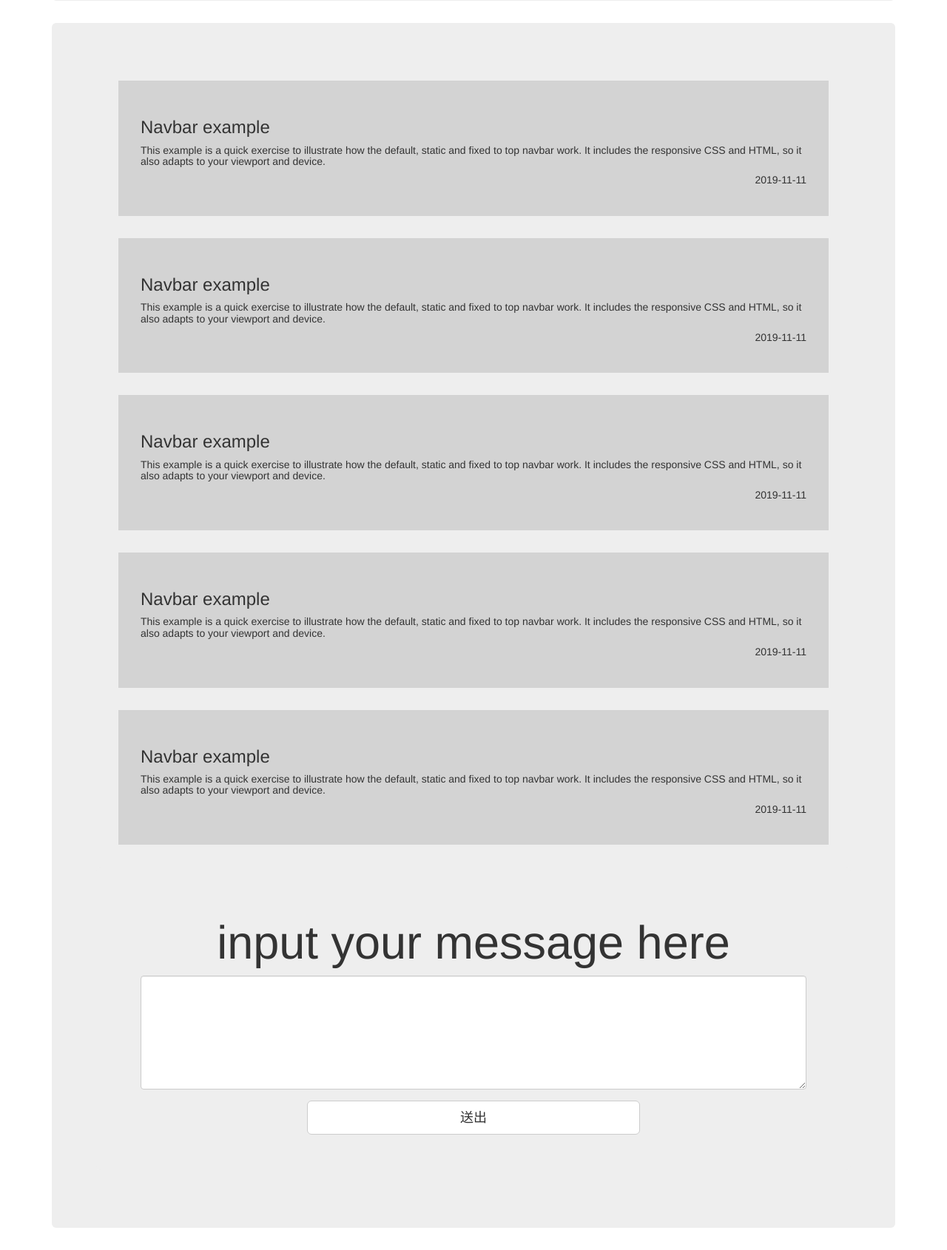
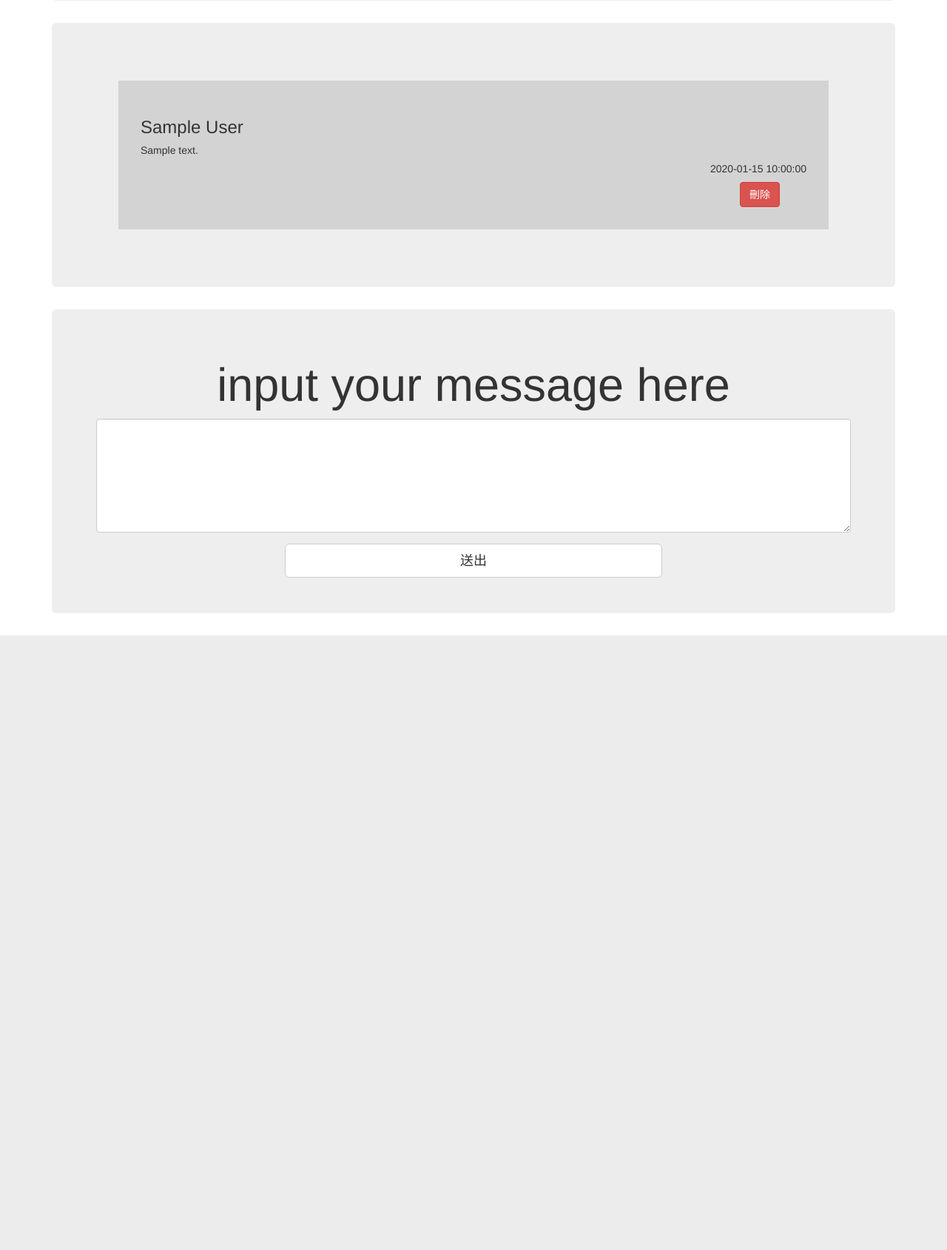
Before and after one commit to ChiaTienLiang/messageBoard, a PHP site: page /home.php in a window 1280 px wide. Shown: the part 265-1955 px from the top of the page at 74% size. After the commit the page ends 1124 px from the top, so only its background shows below. Run offline with PHP 8.4, Linux system fonts and the light colour scheme; the visitor is signed in with stand-in values (Sample User, id 1); tables that the repository leaves empty or names only in its code hold one stand-in row (values such as "Sample post"); some libraries are stand-ins or nearby versions.

Commit message:
增加刪除按鈕OK

```diff
--- /dev/null
+++ b/GetMsg.php
@@ -0,0 +1,10 @@
+<?php
+require_once("sql.php");
+$sql = "SELECT member.name,message.id,message.message,message.create_at FROM message,member WHERE member.id=message.memberId ORDER BY create_at DESC";
+$result = mysqli_query($mysqli, $sql);
+$num = mysqli_num_rows($result); //取得數量
+for ($i = 0; $i < $num; $i++) {
+    $search[$i] = mysqli_fetch_assoc($result);
+}
+echo json_encode($search);
+mysqli_close($mysqli);
--- a/addMsg.php
+++ b/addMsg.php
@@ -4,9 +4,9 @@ session_start();
 $message = $_POST['Msg'];
 $memberId = $_SESSION['id'];
 
-$sql = "INSERT INTO message(memberId,message,update_at)VALUES('$memberId','$message',NOW())";
+$sql = "INSERT INTO message(memberId,message)VALUES('$memberId','$message')";
 $result = mysqli_query($mysqli, $sql);
+
 echo 'true';
 
 mysqli_close($mysqli);
-?>
--- a/home.php
+++ b/home.php
@@ -6,11 +6,13 @@
     <meta charset="utf-8">
     <meta http-equiv="X-UA-Compatible" content="IE=edge">
     <meta name="viewport" content="width=device-width, initial-scale=1">
+
     <meta name="description" content="">
     <meta name="author" content="">
-
+    <script src="https://cdn.jsdelivr.net/npm/sweetalert2@9"></script>
     <title>Fixed Top Navbar Example for Bootstrap</title>
-
+    <script src="https://cdn.bootcss.com/jquery/1.12.4/jquery.min.js"></script>
+    <script src="https://cdn.bootcss.com/bootstrap/3.3.7/js/bootstrap.min.js"></script>
     <!-- Bootstrap core CSS -->
     <link href="https://cdn.bootcss.com/bootstrap/3.3.7/css/bootstrap.min.css" rel="stylesheet">
 
@@ -28,6 +30,14 @@
         .day {
             text-align: right;
         }
+
+        #delBtn {
+            margin-left: 90%;
+        }
+
+        /*  #changBtn {
+            margin-left: 80%;
+        } */
     </style>
 </head>
 
@@ -45,6 +55,7 @@
                 </button>
                 <span class="navbar-brand">Welcome to CY Message Board，
                     <?php session_start();
+                    $level = $_SESSION['level'];
                     if (isset($_SESSION['name'])) echo $_SESSION['name'];
                     else echo 'Guest' ?>
                 </span>
@@ -76,67 +87,37 @@
             <h1>CY Message Board</h1>
         </div>
         <!-- Main component for a primary marketing message or call to action -->
-        <div class="jumbotron">
-            <div class="message">
+        <div class="jumbotron" id="msg">
+            <!-- <div class="message">
                 <h3>Navbar example</h3>
                 <h5>This example is a quick exercise to illustrate how the default, static and fixed to top navbar work.
                     It
                     includes the responsive CSS and HTML, so it also adapts to your viewport and device.</h5>
                 <h5 class="day">2019-11-11</h5>
             </div>
-            <p></p>
-            <div class="message">
-                <h3>Navbar example</h3>
-                <h5>This example is a quick exercise to illustrate how the default, static and fixed to top navbar work.
-                    It
-                    includes the responsive CSS and HTML, so it also adapts to your viewport and device.</h5>
-                <h5 class="day">2019-11-11</h5>
-            </div>
-            <p></p>
-            <div class="message">
-                <h3>Navbar example</h3>
-                <h5>This example is a quick exercise to illustrate how the default, static and fixed to top navbar work.
-                    It
-                    includes the responsive CSS and HTML, so it also adapts to your viewport and device.</h5>
-                <h5 class="day">2019-11-11</h5>
-            </div>
-            <p></p>
-            <div class="message">
-                <h3>Navbar example</h3>
-                <h5>This example is a quick exercise to illustrate how the default, static and fixed to top navbar work.
-                    It
-                    includes the responsive CSS and HTML, so it also adapts to your viewport and device.</h5>
-                <h5 class="day">2019-11-11</h5>
-            </div>
-            <p></p>
-            <div class="message">
-                <h3>Navbar example</h3>
-                <h5>This example is a quick exercise to illustrate how the default, static and fixed to top navbar work.
-                    It
-                    includes the responsive CSS and HTML, so it also adapts to your viewport and device.</h5>
-                <h5 class="day">2019-11-11</h5>
-            </div>
-            <?php if (isset($_SESSION['name'])) echo
-                '<div class="jumbotron p-3 p-md-5 ">
-                <div>
-                    <h1 class="display-4 font-italic">input your message here</h1>
-                    <div class="form-group">
-                        <textarea class="form-control" style="width:100%" rows="7" id="Msg"></textarea>
-                    </div>
-                </div>
-                <button class="btn btn-lg  btn-default btn-block" type="button" id="addMsg" style="background-color: white;width:50%;margin:auto;">送出</button>
-            </div>'; ?>
+            <p></p> -->
 
-        </div> <!-- /container -->
-
-        <!-- Bootstrap core JavaScript
-    ================================================== -->
-        <!-- Placed at the end of the document so the pages load faster -->
-        <script src="https://cdn.bootcss.com/jquery/1.12.4/jquery.min.js"></script>
-        <script src="https://cdn.bootcss.com/bootstrap/3.3.7/js/bootstrap.min.js"></script>
-        <!-- IE10 viewport hack for Surface/desktop Windows 8 bug -->
-        <script>
+            <script type="text/javascript">
                 $(document).ready(function() {
+                    $.ajax({
+                        type: "GET", //傳送方式
+                        url: "getMsg.php", //傳送目的地
+                        dateType: "json",
+                        contentType: 'application/json; charset=UTF-8',
+                        success: function(res) {
+                            res = JSON.parse(res);
+                            for (let i = 0; i < res.length; i++) {
+                                $("#msg").append(`<div class="message"><h3>${res[i].name}</h3><h5>${res[i].message}</h5><h5 class="day">${res[i].create_at}</h5>
+                                <?php if ($level > 0)
+                                    echo '<button type="button" class="btn btn-danger"  id="delBtn" onclick="del(' ?> ${res[i].id} <?php echo ')">刪除</button>' ?>
+                                </div><p></p>`);
+                            }
+                            // console.log(res);
+                        },
+                        error: function(error) {
+                            console.log(error);
+                        }
+                    });
                     $("#addMsg").click(function() {
                         if (
                             $("#Msg").val() != ""
@@ -149,18 +130,11 @@
                                 },
                                 success: function(res) {
                                     // console.log(res);
-                                if (res === 'false') {
-                                    Swal.fire({
-                                        position: 'top',
-                                        icon: 'error',
-                                        title: '帳號密碼錯誤!',
-                                    })
-                                } else if (res === 'true') {
-
+                                    if (res === 'true') {
                                         Swal.fire({
                                             position: 'top',
                                             icon: 'success',
-                                        title: '登入成功',
+                                            title: '您的留言已送出',
                                             showConfirmButton: false,
                                             timer: 1500
                                         }).then(function() {
@@ -182,7 +156,36 @@
                     });
 
                 });
+
+                function del(e) {
+                    $.ajax({
+                        type: "POST", //傳送方式
+                        url: "delMsg.php", //傳送目的地
+                        data: {
+                            id: e
+                        },
+                        success: function(res) {
+                            location.reload();
+                            // console.log(res);
+                        },
+                        error: function(error) {
+                            console.log(error);
+                        }
+                    });
+                }
             </script>
+        </div> <!-- /container -->
+        <?php if (isset($_SESSION['name'])) echo
+            '<div class="jumbotron p-3 p-md-5 ">
+                <div>
+                    <h1 class="display-4 font-italic">input your message here</h1>
+                    <div class="form-group">
+                        <textarea class="form-control" style="width:100%" rows="7" id="Msg"></textarea>
+                    </div>
+                </div>
+                <button class="btn btn-lg  btn-default btn-block" type="button" id="addMsg" style="background-color: white;width:50%;margin:auto;">送出</button>
+            </div>'; ?>
+
 </body>
 
 </html>
--- a/loginCheck.php
+++ b/loginCheck.php
@@ -20,7 +20,7 @@ if (mysqli_num_rows($result) != 0) {
         // $name = $result2->name;
         session_start();
         $_SESSION['name'] = $result2->name;
-        $_SESSION['id'] = $result2->id;
+        $_SESSION['level'] = $result2->level;
         echo 'true';
     }
 } else {
--- a/signUpCheck.php
+++ b/signUpCheck.php
@@ -15,7 +15,7 @@ if (mysqli_num_rows($result) != 0) {
     // header("Location:signUp.php?errorMesg='false'");
     echo 'false';
 } else {
-    $sql = "INSERT INTO member(name,email,password,create_at)VALUES('$name','$email','$password',NOW())";
+    $sql = "INSERT INTO member(name,email,password)VALUES('$name','$email','$password')";
     $result = mysqli_query($mysqli, $sql);
     // header("Location:signUp.php?errorMesg='true'");
     echo 'true';
```
Also changed, not shown: delMsg.php (added, +12 -0 lines). Lines whose indentation alone changed are shown as unchanged.
